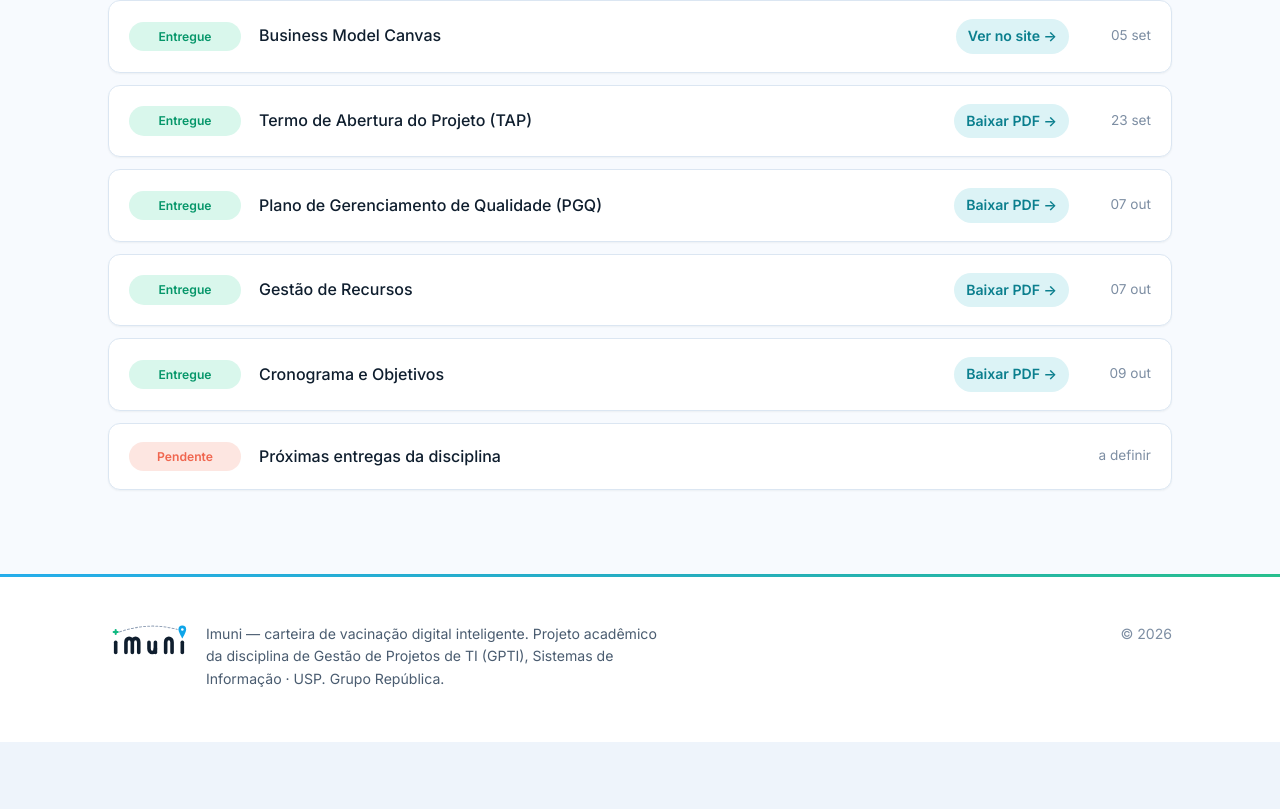
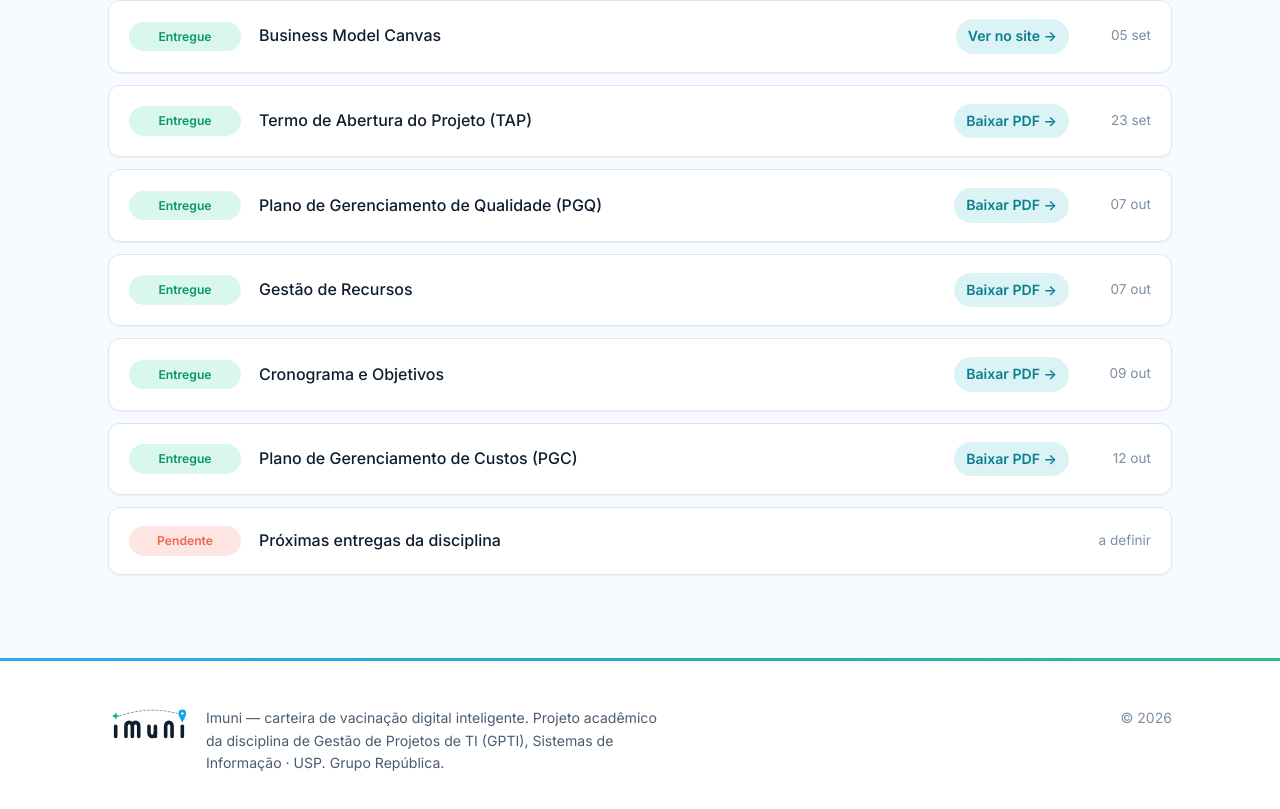
Before and after one commit to aguiar-diego/imuni, a React (Vite) app: page / in a window 1280 px wide. Shown: the part 5084-5893 px from the top of the page. Before the commit the page ends 5826 px from the top, so only its background shows below. Built offline with nearby package versions, Linux system fonts and the light colour scheme.

Commit message:
Adiciona Plano de Gerenciamento de Custos ao Site

```diff
--- a/src/components/Documentos.jsx
+++ b/src/components/Documentos.jsx
@@ -56,6 +56,13 @@ const DOCUMENTOS = [
     acao: 'Baixar PDF',
   },
   {
+    nome: 'Plano de Gerenciamento de Custos (PGC)',
+    data: '12 out',
+    status: 'entregue',
+    href: `${BASE}docs/PGC_Imuni.pdf`,
+    acao: 'Baixar PDF',
+  },
+  {
     nome: 'Próximas entregas da disciplina',
     data: 'a definir',
     status: 'pendente',
```
Also changed, not shown: 1 other file (tests, documents, lock files or other folders).
